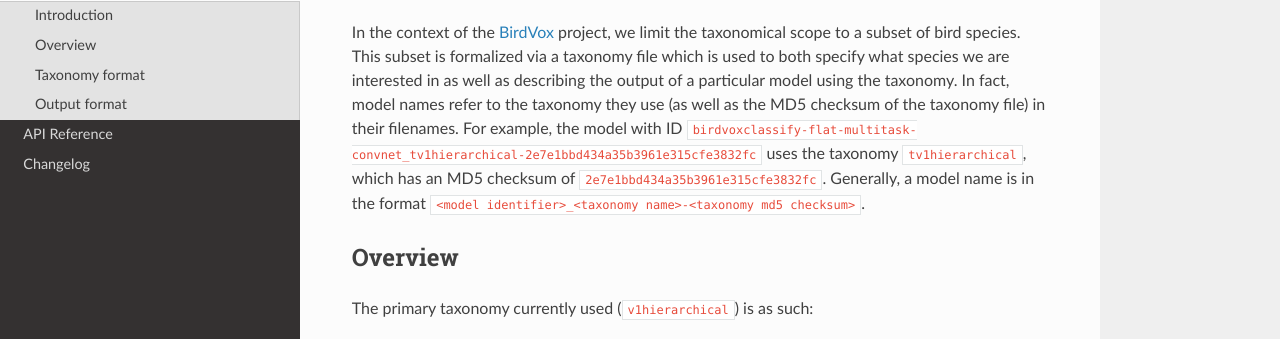
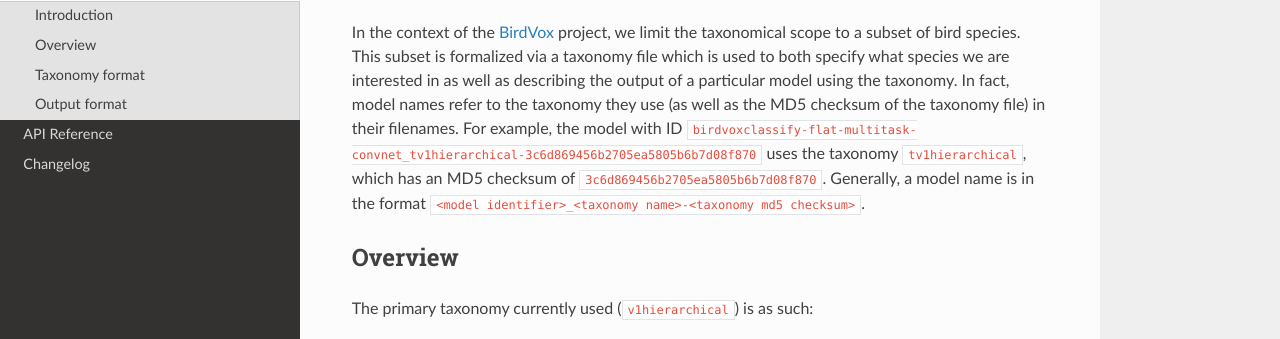
Before and after one commit to BirdVox/birdvoxclassify, a Sphinx documentation site: the page built from docs/taxonomy.rst, in a window 1280 px wide and 900 px high. Shown: the part 195-534 px from the top of the window. Built offline with Sphinx 7.4.7 and the Read the Docs theme 2.0.0, drawn with Linux system fonts in a browser that asks for light colours.

Commit message:
Update model name to reflect updated taxonomy

```diff
--- a/docs/changes.rst
+++ b/docs/changes.rst
@@ -7,6 +7,7 @@
 - Add functionality for obtaining best candidates from predictions
 - Add hierarchical consistency implementation for selecting best candidates
 - Drop ``six`` dependency.
+- Update taxonomy files so that order-level taxa are in plural form
 
 v0.2.0
 ~~~~~~
--- a/docs/taxonomy.rst
+++ b/docs/taxonomy.rst
@@ -11,8 +11,8 @@
 what species we are interested in as well as describing the output of a particular model using the
 taxonomy. In fact, model names refer to the taxonomy they use (as well as the MD5 checksum of the
 taxonomy file) in their filenames. For example, the model with ID
-``birdvoxclassify-flat-multitask-convnet_tv1hierarchical-2e7e1bbd434a35b3961e315cfe3832fc`` uses the taxonomy
-``tv1hierarchical``, which has an MD5 checksum of ``2e7e1bbd434a35b3961e315cfe3832fc``. Generally, a model name
+``birdvoxclassify-flat-multitask-convnet_tv1hierarchical-3c6d869456b2705ea5805b6b7d08f870`` uses the taxonomy
+``tv1hierarchical``, which has an MD5 checksum of ``3c6d869456b2705ea5805b6b7d08f870``. Generally, a model name
 is in the format ``<model identifier>_<taxonomy name>-<taxonomy md5 checksum>``.
 
 
--- a/docs/tutorial.rst
+++ b/docs/tutorial.rst
@@ -140,7 +140,7 @@
 
 .. code-block:: shell
 
-    $ birdvoxclassify /path/to/file.wav --classifier-name birdvoxclassify-flat-multitask-convnet_tv1hierarchical-2e7e1bbd434a35b3961e315cfe3832fc
+    $ birdvoxclassify /path/to/file.wav --classifier-name birdvoxclassify-flat-multitask-convnet_tv1hierarchical-3c6d869456b2705ea5805b6b7d08f870
 
 If processing a large number of files, you can set the prediction batch size appropriately for your computational
 resources as follows:
--- a/setup.py
+++ b/setup.py
@@ -11,8 +11,8 @@
 model_dir = os.path.join('birdvoxclassify', 'resources', 'models')
 taxonomy_dir = os.path.join('birdvoxclassify', 'resources', 'taxonomy')
 suffixes = [
-    'flat-multitask-convnet-v2_tv1hierarchical-2e7e1bbd434a35b3961e315cfe3832fc',
-    'taxonet_tv1hierarchical-2e7e1bbd434a35b3961e315cfe3832fc'
+    'flat-multitask-convnet-v2_tv1hierarchical-3c6d869456b2705ea5805b6b7d08f870',
+    'taxonet_tv1hierarchical-3c6d869456b2705ea5805b6b7d08f870'
 ]
 
 model_prefix = 'birdvoxclassify'
```
Also changed, not shown: 3 other files.
